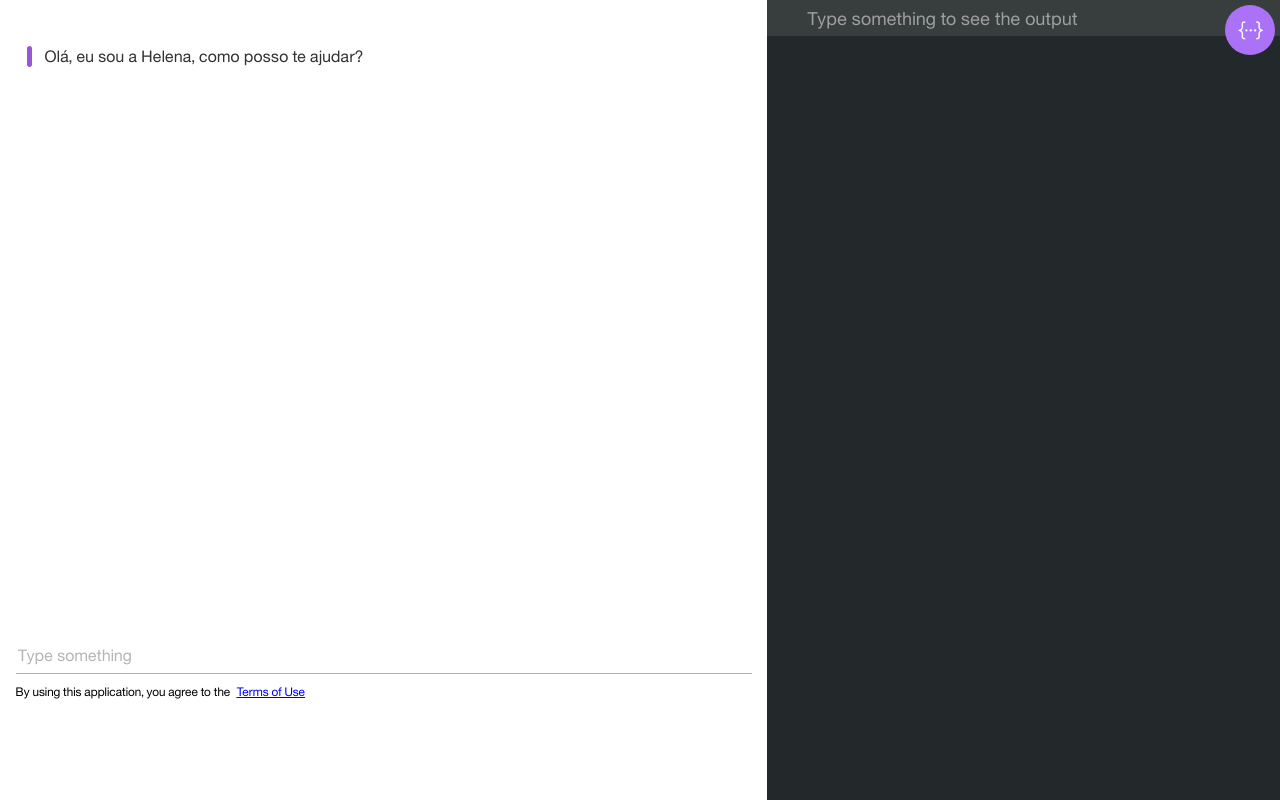
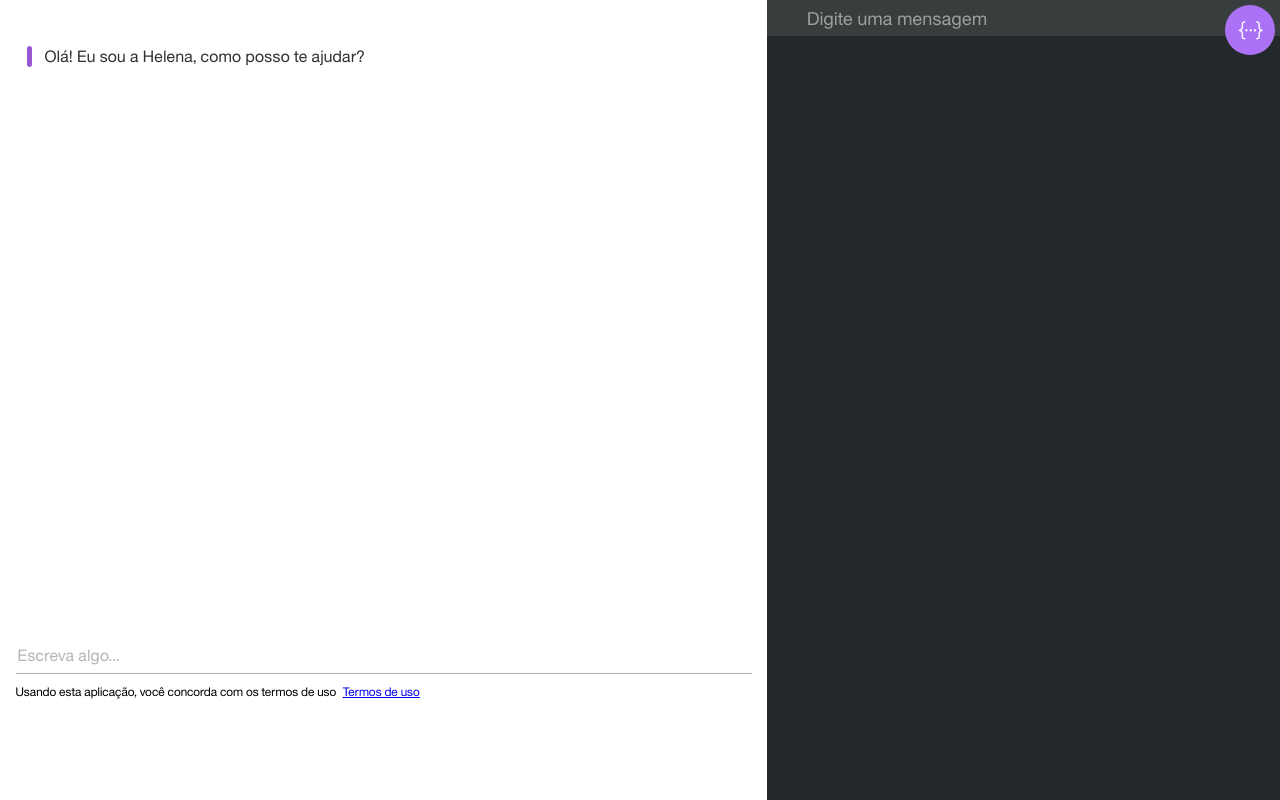
Before and after one commit to helena-assistant/helena-assistant.github.io, a plain HTML site: page index.html in a window 1280 px wide. Drawn offline with Linux system fonts and the light colour scheme.

Commit message:
chore: translating texts

```diff
--- a/index.html
+++ b/index.html
@@ -32,26 +32,26 @@
             <input
               id="textInput"
               class="input responsive-column"
-              placeholder="Type something"
+              placeholder="Escreva algo..."
               type="text"
               onkeydown="ConversationPanel.inputKeyDown(event, this)"
               autofocus
             />
           </label>
           <div class="disclaimer">
-            By using this application, you agree to the&nbsp;
+            Usando esta aplicação, você concorda com os termos de uso&nbsp;
             <a
               target="_blank"
               rel="noreferrer noopener"
               href="https://watson-developer-cloud.github.io/terms?name=Watson%20Assistant%20Demo"
             >
-              Terms of Use
+              Termos de uso
             </a>
           </div>
         </div>
       </div>
       <div id="payload-column" class="fixed-column content-column">
-        <div id="payload-initial-message">Type something to see the output</div>
+        <div id="payload-initial-message">Digite uma mensagem</div>
         <div id="payload-request" class="payload"></div>
         <div id="payload-response" class="payload"></div>
       </div>
--- a/js/conversation.js
+++ b/js/conversation.js
@@ -35,7 +35,7 @@ var ConversationPanel = (function () {
             generic: [
               {
                 response_type: "text",
-                text: "Olá, eu sou a Helena, como posso te ajudar?",
+                text: "Olá! Eu sou a Helena, como posso te ajudar?",
               },
             ],
           },
--- a/js/payload.js
+++ b/js/payload.js
@@ -113,7 +113,7 @@ var PayloadPanel = (function () {
         {
           // <div class='header-text'>
           tagName: "div",
-          text: isRequest ? "User input" : "Watson understands",
+          text: isRequest ? "Entrada do usuário: " : "Helena entende: ",
           classNames: ["header-text"],
         },
         {
```
